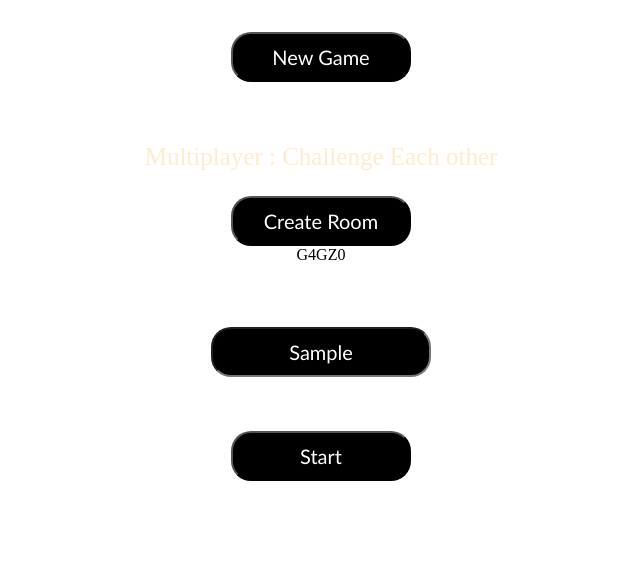
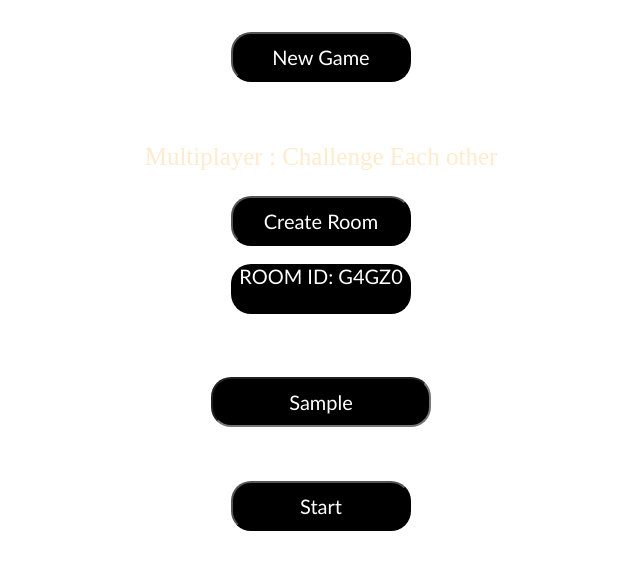
Before and after one commit to rishabh-malik/Game-Hack-IIITD, a plain HTML site: page index.html in a window 1280 px wide. Both pictures are taken after typing "Sample" into the empty fields and a click on the button "Create Room". Shown: the part 230-800 px from the top of the page, without its empty margins (319-959 px from the left). Drawn offline with Linux system fonts and the light colour scheme; no server answers.

Commit message:
Add files via upload

```diff
--- a/index.html
+++ b/index.html
@@ -13,17 +13,21 @@
 <body background="background.gif">
     <center><img src="./img/logo.png" width="300px" height="200px"><br><br>
         <br><br>
-    </div><button id="newGame" style= "border-radius: 20px; color:white; background-color: black; width: 180px; height:50px; font-family: 'Trebuchet MS', 'Lucida Sans Unicode', 'Lucida Grande', 'Lucida Sans', Arial, sans-serif ;font-size: 20px">
+        </div><button id="newGame" style="border-radius: 20px; color:white; background-color: black; width: 180px; height:50px; font-family: 'Trebuchet MS', 'Lucida Sans Unicode', 'Lucida Grande', 'Lucida Sans', Arial, sans-serif ;font-size: 20px">
             New Game
         </button><br><br><br>
         <p style="color:blanchedalmond; font-size: 25px">
             Multiplayer : Challenge Each other
         </p>
-    <button onclick="makeid()" style= "border-radius: 20px; color:white; background-color: black; width: 180px; height:50px; font-family: 'Trebuchet MS', 'Lucida Sans Unicode', 'Lucida Grande', 'Lucida Sans', Arial, sans-serif ;font-size: 20px">Create Room</button> <div id="session_id"> </div>
+        <button onclick="makeid()" style="border-radius: 20px; color:white; background-color: black; width: 180px; height:50px; font-family: 'Trebuchet MS', 'Lucida Sans Unicode', 'Lucida Grande', 'Lucida Sans', Arial, sans-serif ;font-size: 20px">Create
+            Room</button><br><br>
+        <div id="session_id" style="border-radius: 20px; color:white; background-color: black; width: 180px; height:50px; font-family: 'Trebuchet MS', 'Lucida Sans Unicode', 'Lucida Grande', 'Lucida Sans', Arial, sans-serif ;font-size: 20px">
+        </div>
         <p style="color:white; font-size: 20px">Join Room </p>
-    <input type="text" style= "border-radius: 20px;text-align:center ; color:white; background-color: black; width: 220px; height:50px; font-family: 'Trebuchet MS', 'Lucida Sans Unicode', 'Lucida Grande', 'Lucida Sans', Arial, sans-serif ;font-size: 20px">
+        <input type="text" style="border-radius: 20px;text-align:center ; color:white; background-color: black; width: 220px; height:50px; font-family: 'Trebuchet MS', 'Lucida Sans Unicode', 'Lucida Grande', 'Lucida Sans', Arial, sans-serif ;font-size: 20px">
         <br><br><br><br>
-    <button id="startGame" style= "border-radius: 20px; color:white; background-color: black; width: 180px; height:50px; font-family: 'Trebuchet MS', 'Lucida Sans Unicode', 'Lucida Grande', 'Lucida Sans', Arial, sans-serif ;font-size: 20px">Start</button></center>
+        <button id="startGame" style="border-radius: 20px; color:white; background-color: black; width: 180px; height:50px; font-family: 'Trebuchet MS', 'Lucida Sans Unicode', 'Lucida Grande', 'Lucida Sans', Arial, sans-serif ;font-size: 20px">Start</button>
+    </center>
 </body>
 <script type="text/javascript">
     document.getElementById("newGame").onclick = function () {
@@ -44,7 +48,7 @@ var config = {
     };
     firebase.initializeApp(config);
 
-function pushToFirebase(text){
+    function pushToFirebase(text) {
         firebase.database().ref('/match').push(text);
     }
 
@@ -56,9 +60,10 @@ function makeid() {
             text += possible.charAt(Math.floor(Math.random() * possible.length));
 
         console.log(text);
-  document.getElementById("session_id").innerText = text;
+        document.getElementById("session_id").innerText = 'ROOM ID: ' + text;
         pushToFirebase('25');
     }
 
 </script>
+
 </html>
```
Lines whose indentation alone changed are shown as unchanged.
